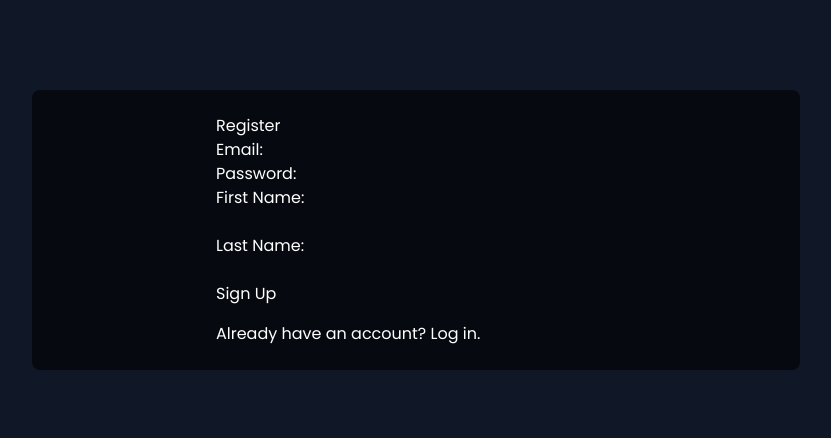
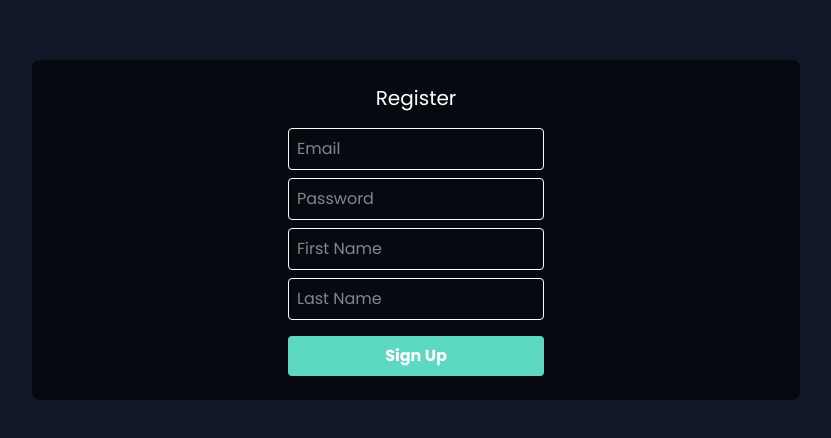
Before and after one commit to fullerstackdev/betlogic-frontend, a React (Vite) app: page /auth/register in a window 1280 px wide. Shown: the part 170-608 px from the top of the page, without its empty margins (224-1055 px from the left). Built offline with nearby package versions, Linux system fonts and the light colour scheme.

Commit message:
more merge attempts

```diff
--- a/src/App.jsx
+++ b/src/App.jsx
@@ -2,12 +2,11 @@
 import React from "react";
 import { Routes, Route } from "react-router-dom";
 
-// LAYOUTS
 import AuthLayout from "./layouts/AuthLayout";
 import MainLayout from "./layouts/MainLayout";
 import AdminLayout from "./layouts/AdminLayout";
 
-// AUTH PAGES
+// Auth pages
 import LoginPage from "./pages/Auth/LoginPage";
 import RegisterPage from "./pages/Auth/RegisterPage";
 import ForgotPage from "./pages/Auth/ForgotPage";
@@ -15,7 +14,7 @@ import ResetPage from "./pages/Auth/ResetPage";
 import VerifyPage from "./pages/Auth/VerifyPage";
 import LogoutPage from "./pages/Auth/LogoutPage";
 
-// USER PAGES
+// User pages
 import Dashboard from "./pages/Dashboard";
 import Finances from "./pages/Finances";
 import Promotions from "./pages/Promotions";
@@ -27,7 +26,7 @@ import Calendar from "./pages/Calendar";
 import UserProfile from "./pages/UserProfile";
 import Notifications from "./pages/Notifications";
 
-// ADMIN PAGES
+// Admin pages
 import ManageUsersPage from "./pages/admin/ManageUsersPage";
 import AdminFinancesPage from "./pages/admin/AdminFinancesPage";
 import AdminPromotionsPage from "./pages/admin/AdminPromotionsPage";
@@ -35,14 +34,16 @@ import AdminTasksPage from "./pages/admin/AdminTasksPage";
 import AdminBetsPage from "./pages/admin/AdminBetsPage";
 import AdminMessagesPage from "./pages/admin/AdminMessagesPage";
 
-// 404
+// Not Found
 import NotFound from "./pages/NotFound";
+
+// The new component that enforces auth
+import RequireAuth from "./components/RequireAuth";
 
 function App() {
   return (
     <Routes>
-
-      {/* AUTH LAYOUT */}
+      {/* AUTH LAYOUT (public) */}
       <Route element={<AuthLayout />}>
         <Route path="/auth/login" element={<LoginPage />} />
         <Route path="/auth/register" element={<RegisterPage />} />
@@ -52,12 +53,10 @@ function App() {
         <Route path="/auth/logout" element={<LogoutPage />} />
       </Route>
 
-      {/* USER LAYOUT - all normal user pages at the root */}
+      {/* USER LAYOUT - protected */}
+      <Route element={<RequireAuth />}>
         <Route element={<MainLayout />}>
-        {/* EXACT HOME PAGE => DASHBOARD */}
           <Route path="/" element={<Dashboard />} />
-
-        {/* OTHER USER ROUTES */}
           <Route path="/finances" element={<Finances />} />
           <Route path="/promotions" element={<Promotions />} />
           <Route path="/promotions/:promoId" element={<PromotionDetail />} />
@@ -68,8 +67,10 @@ function App() {
           <Route path="/profile" element={<UserProfile />} />
           <Route path="/notifications" element={<Notifications />} />
         </Route>
+      </Route>
 
-      {/* ADMIN LAYOUT */}
+      {/* ADMIN LAYOUT - protected with roles */}
+      <Route element={<RequireAuth requiredRoles={["admin","superadmin"]} />}>
         <Route path="/admin" element={<AdminLayout />}>
           <Route path="users" element={<ManageUsersPage />} />
           <Route path="finances" element={<AdminFinancesPage />} />
@@ -78,8 +79,9 @@ function App() {
           <Route path="bets" element={<AdminBetsPage />} />
           <Route path="messages" element={<AdminMessagesPage />} />
         </Route>
+      </Route>
 
-      {/* CATCH ALL */}
+      {/* 404 CATCH ALL */}
       <Route path="*" element={<NotFound />} />
     </Routes>
   );
--- /dev/null
+++ b/src/components/RequireAuth.jsx
@@ -0,0 +1,23 @@
+// src/components/RequireAuth.jsx
+import React from "react";
+import { Navigate, Outlet } from "react-router-dom";
+import { useAuth } from "../services/useAuth";
+
+function RequireAuth({ requiredRoles = [] }) {
+  const { user, token } = useAuth();
+
+  // 1) Check if user has a valid token
+  if (!token) {
+    return <Navigate to="/auth/login" replace />;
+  }
+  // 2) If certain roles are required, verify user.role is allowed
+  if (requiredRoles.length > 0 && !requiredRoles.includes(user?.role)) {
+    // Not allowed => either push them to "/" or to an error page
+    return <Navigate to="/" replace />;
+  }
+
+  // Otherwise, render child routes (the <Outlet>).
+  return <Outlet />;
+}
+
+export default RequireAuth;
--- a/src/pages/Auth/RegisterPage.jsx
+++ b/src/pages/Auth/RegisterPage.jsx
@@ -1,85 +1,80 @@
-// src/pages/auth/RegisterPage.jsx
+// src/pages/Auth/RegisterPage.jsx
 import React, { useState } from "react";
 import { useNavigate } from "react-router-dom";
 
 function RegisterPage() {
   const navigate = useNavigate();
-  const [form, setForm] = useState({
-    email: "",
-    password: "",
-    firstName: "",
-    lastName: ""
-  });
+  const [form, setForm] = useState({ email: "", password: "", firstName: "", lastName: "" });
   const [error, setError] = useState("");
-  const [message, setMessage] = useState("");
+
+  function handleChange(e) {
+    setForm({ ...form, [e.target.name]: e.target.value });
+  }
 
   async function handleSubmit(e) {
     e.preventDefault();
     setError("");
-    setMessage("");
+
     try {
-      const res = await fetch(import.meta.env.VITE_API_BASE + "/auth/register", {
+      const res = await fetch(`${import.meta.env.VITE_API_URL}/api/auth/register`, {
         method: "POST",
-        headers: {
-          "Content-Type": "application/json"
-        },
-        body: JSON.stringify(form)
+        headers: { "Content-Type": "application/json" },
+        body: JSON.stringify({
+          email: form.email,
+          password: form.password,
+          firstName: form.firstName,
+          lastName: form.lastName,
+        }),
       });
-      const data = await res.json();
       if (!res.ok) {
-        throw new Error(data.error || "Registration failed");
+        const msg = await res.json();
+        throw new Error(msg.error || "Registration failed");
       }
-      setMessage(data.message);
-      // optionally navigate to login page
-      // navigate("/auth/login");
+      // If success, navigate to login
+      navigate("/auth/login");
     } catch (err) {
       setError(err.message);
     }
   }
 
   return (
-    <div style={{ maxWidth: 400, margin: "auto" }}>
-      <h2>Register</h2>
-      {error && <p style={{ color: "red" }}>{error}</p>}
-      {message && <p style={{ color: "green" }}>{message}</p>}
-      <form onSubmit={handleSubmit}>
-        <div>
-          <label>Email:</label>
+    <div className="flex-1 flex flex-col justify-center items-center">
+      <h2 className="text-xl mb-4">Register</h2>
+      {error && <p className="text-red-400">{error}</p>}
+      <form onSubmit={handleSubmit} className="space-y-2 w-64">
         <input
-            type="email"
+          className="border rounded w-full p-2"
+          placeholder="Email"
+          name="email"
           value={form.email}
-            onChange={e => setForm({ ...form, email: e.target.value })}
+          onChange={handleChange}
         />
-        </div>
-        <div>
-          <label>Password:</label>
         <input
+          className="border rounded w-full p-2"
+          placeholder="Password"
           type="password"
+          name="password"
           value={form.password}
-            onChange={e => setForm({ ...form, password: e.target.value })}
+          onChange={handleChange}
         />
-        </div>
-        <div>
-          <label>First Name:</label>
         <input
-            type="text"
+          className="border rounded w-full p-2"
+          placeholder="First Name"
+          name="firstName"
           value={form.firstName}
-            onChange={e => setForm({ ...form, firstName: e.target.value })}
+          onChange={handleChange}
         />
-        </div>
-        <div>
-          <label>Last Name:</label>
         <input
-            type="text"
+          className="border rounded w-full p-2"
+          placeholder="Last Name"
+          name="lastName"
           value={form.lastName}
-            onChange={e => setForm({ ...form, lastName: e.target.value })}
+          onChange={handleChange}
         />
-        </div>
-        <button type="submit">Sign Up</button>
+        <button type="submit" className="btn w-full mt-2">
+          Sign Up
+        </button>
       </form>
-      <p style={{ marginTop: "1rem" }}>
-        <a href="/auth/login">Already have an account? Log in.</a>
-      </p>
     </div>
   );
 }
--- /dev/null
+++ b/src/services/useAuth.js
@@ -0,0 +1,49 @@
+// src/services/useAuth.js
+import { useEffect, useState } from "react";
+
+export function useAuth() {
+  const [token, setToken] = useState(() => {
+    return localStorage.getItem("betlogic_token") || "";
+  });
+  const [user, setUser] = useState(null);
+
+  // On mount, if we have a token, fetch the user profile from /api/users/me
+  useEffect(() => {
+    if (!token) {
+      setUser(null);
+      return;
+    }
+
+    // Example fetch to get user info
+    fetch(`${import.meta.env.VITE_API_URL}/api/users/me`, {
+      headers: { Authorization: `Bearer ${token}` },
+    })
+      .then((res) => {
+        if (!res.ok) throw new Error("Failed to fetch user profile");
+        return res.json();
+      })
+      .then((data) => setUser(data)) // data might be { id, email, first_name, role, ... }
+      .catch((err) => {
+        console.error("useAuth: user profile error:", err);
+        // If unauthorized, remove token
+        localStorage.removeItem("betlogic_token");
+        setToken("");
+        setUser(null);
+      });
+  }, [token]);
+
+  // A simple login method that sets the token, triggers re-fetch
+  function login(tokenValue) {
+    localStorage.setItem("betlogic_token", tokenValue);
+    setToken(tokenValue);
+  }
+
+  // A logout method
+  function logout() {
+    localStorage.removeItem("betlogic_token");
+    setToken("");
+    setUser(null);
+  }
+
+  return { token, user, login, logout };
+}
```
Lines whose indentation alone changed are shown as unchanged.
